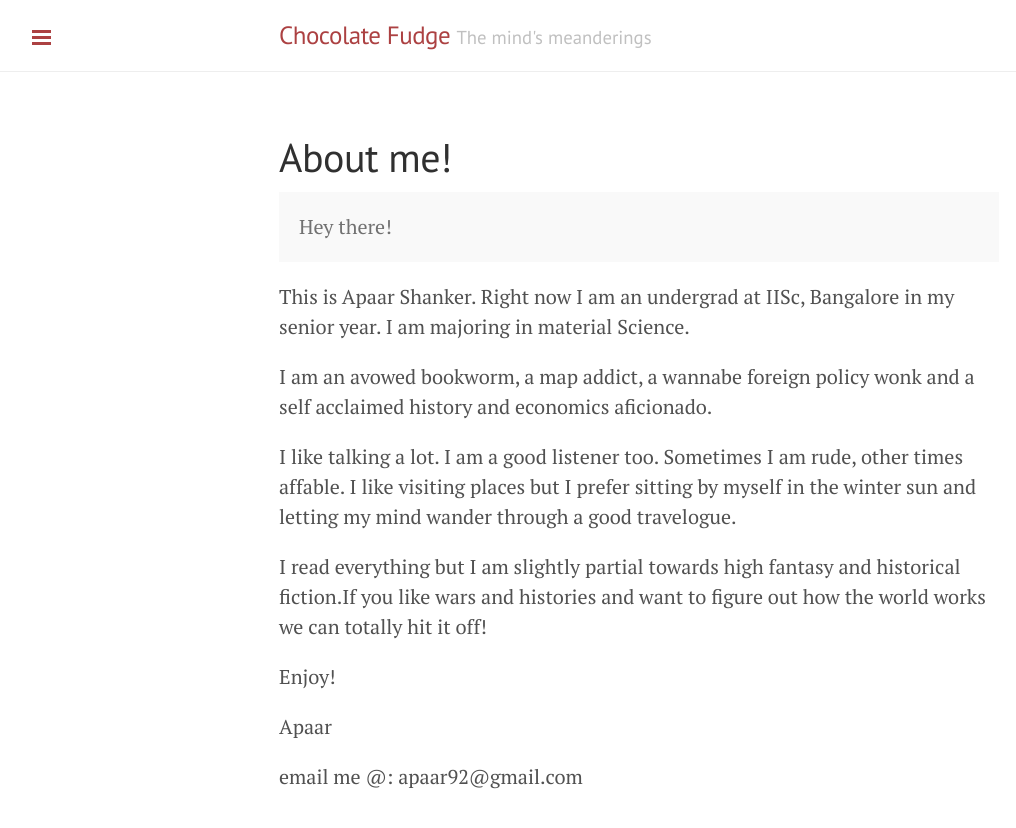
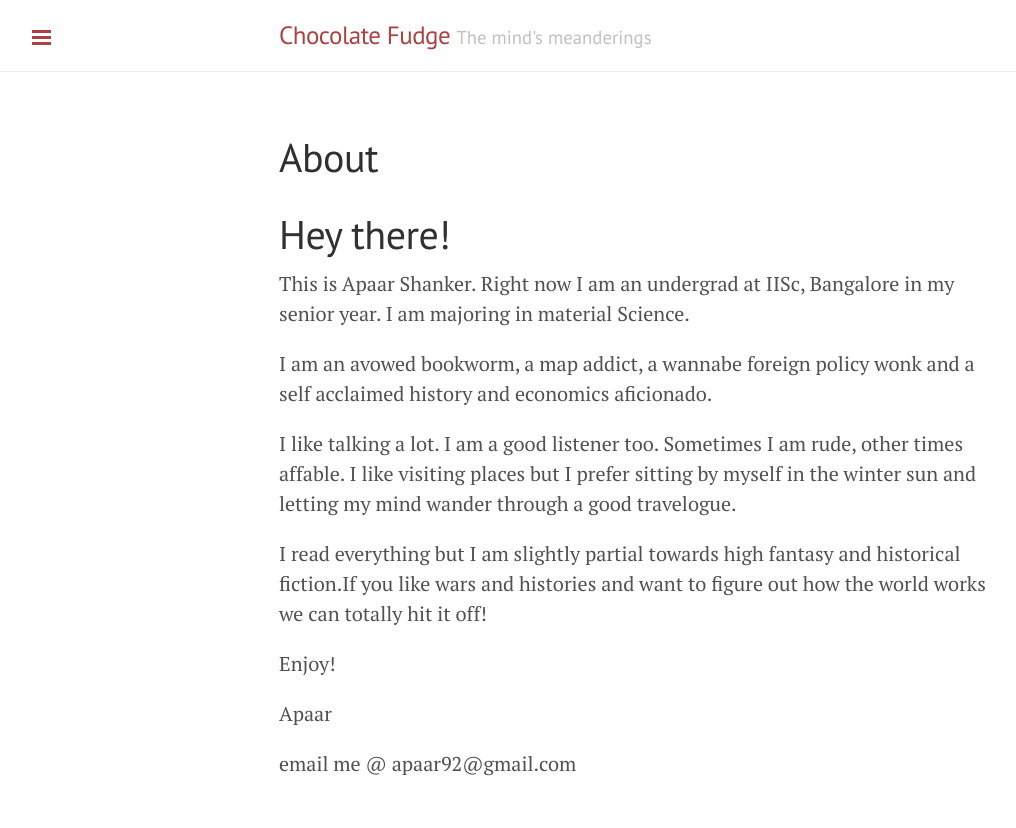
Before and after one commit to auag92/blog, a Jekyll site: the page built from about.md, in a window 1280 px wide. Shown: the top 828 px of the page, without its empty margins (1-1017 px from the left). Built offline with Jekyll 4.4.1, drawn with Linux system fonts in a browser that asks for light colours; Markdown is read by kramdown in place of the engine named in the settings.

Commit message:
about page changes

```diff
--- a/about.md
+++ b/about.md
@@ -1,11 +1,9 @@
 ---
 layout: page
-title: About me!
+title: About
 ---
 
-<p class="message">
-Hey there!
-</p>
+# Hey there!
 
 This is Apaar Shanker. Right now I am an undergrad at IISc,
 Bangalore in my senior year. I am majoring in material Science.
@@ -26,4 +24,4 @@ Enjoy!
 
 Apaar
 
-email me @: {{ site.author.email }}
+email me @ {{ site.author.email }}
```
